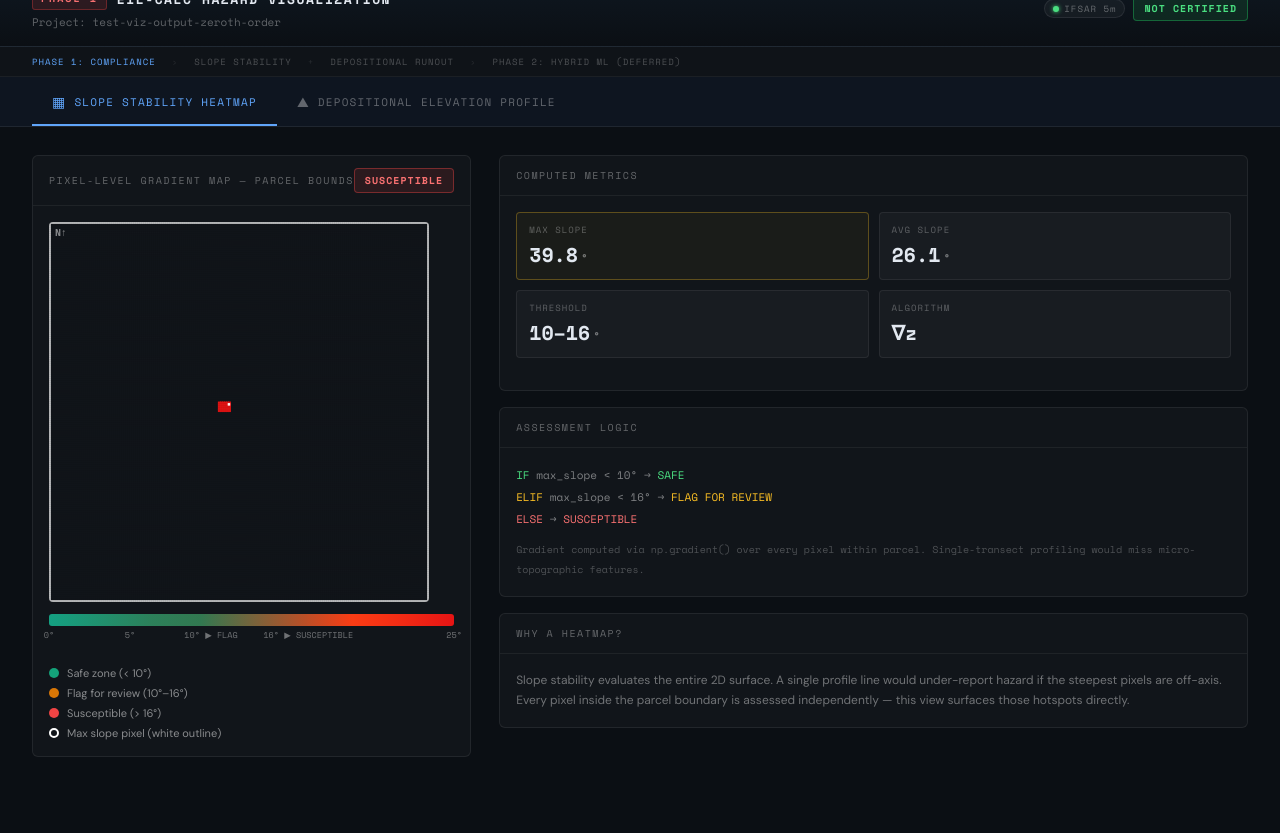
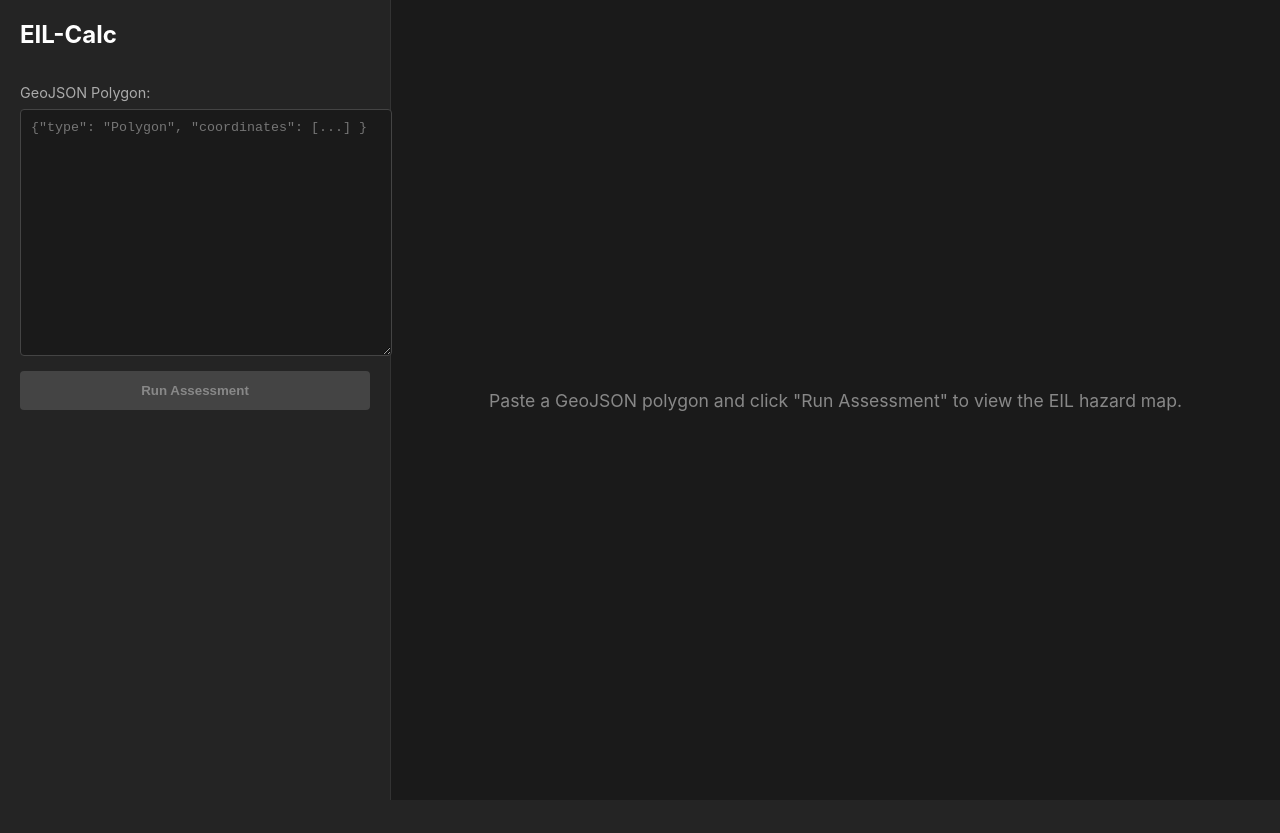
Before and after one commit to alfieprojectsdev/eil-viz, a React (Vite) app: page / in a window 1280 px wide. After the commit the page ends 800 px from the top, so only its background shows below. Built offline with nearby package versions, Linux system fonts and the light colour scheme.

Commit message:
feat: connect React UI to FastAPI

```diff
--- a/src/App.css
+++ b/src/App.css
@@ -5,12 +5,100 @@
   padding: 0;
 }
 
-.app-container {
+.app-layout {
+  display: flex;
   width: 100%;
   height: 100%;
+  background-color: #1a1a1a;
+  color: #fff;
+}
+
+.sidebar {
+  width: 350px;
+  background-color: #242424;
+  padding: 20px;
+  display: flex;
+  flex-direction: column;
+  gap: 15px;
+  border-right: 1px solid #333;
+}
+
+.sidebar h2 {
+  margin-top: 0;
+  font-size: 1.5rem;
+}
+
+.input-group {
+  display: flex;
+  flex-direction: column;
+  gap: 8px;
+}
+
+.input-group label {
+  font-size: 0.9rem;
+  color: #aaa;
+}
+
+.input-group textarea {
+  width: 100%;
+  padding: 10px;
+  background-color: #1a1a1a;
+  border: 1px solid #444;
+  color: #fff;
+  border-radius: 4px;
+  font-family: monospace;
+  resize: vertical;
+}
+
+button {
+  padding: 12px;
+  background-color: #646cff;
+  color: white;
+  border: none;
+  border-radius: 4px;
+  cursor: pointer;
+  font-weight: bold;
+}
+
+button:hover:not(:disabled) {
+  background-color: #535bf2;
+}
+
+button:disabled {
+  background-color: #444;
+  color: #888;
+  cursor: not-allowed;
+}
+
+.error-message {
+  color: #ff4a4a;
+  background-color: rgba(255, 74, 74, 0.1);
+  padding: 10px;
+  border-radius: 4px;
+  font-size: 0.9rem;
+  word-break: break-all;
+}
+
+.main-content {
+  flex: 1;
   display: flex;
   justify-content: center;
   align-items: center;
-  background-color: #1a1a1a;
-  /* Dark theme */
+  overflow: hidden;
+  position: relative;
 }
+
+.viz-container {
+  width: 100%;
+  height: 100%;
+  position: absolute;
+  top: 0;
+  left: 0;
+  bottom: 0;
+  right: 0;
+}
+
+.empty-state {
+  color: #888;
+  font-size: 1.1rem;
+}
--- a/src/App.jsx
+++ b/src/App.jsx
@@ -1,11 +1,87 @@
+import { useState } from 'react'
 import EILViz from './components/EILViz'
-import sampleData from './data/sample_payload.json'
 import './App.css'
 
 function App() {
+  const [geoJsonInput, setGeoJsonInput] = useState('')
+  const [data, setData] = useState(null)
+  const [loading, setLoading] = useState(false)
+  const [error, setError] = useState(null)
+
+  const handleRunAssessment = async () => {
+    try {
+      setLoading(true)
+      setError(null)
+
+      let parsedGeoJson;
+      try {
+        parsedGeoJson = JSON.parse(geoJsonInput)
+      } catch (e) {
+        throw new Error("Invalid JSON format")
+      }
+
+      // If it's a Feature, extract geometry, otherwise assume it's already a Geometry
+      const geometry = parsedGeoJson.type === "Feature" ? parsedGeoJson.geometry : parsedGeoJson;
+
+      const response = await fetch("http://127.0.0.1:8000/api/v1/assess", {
+        method: "POST",
+        headers: {
+          "Content-Type": "application/json"
+        },
+        body: JSON.stringify({
+          project_id: "web-ui-assessment",
+          geometry: geometry,
+          config: { mode: "compliance" }
+        })
+      })
+
+      if (!response.ok) {
+        const errData = await response.json().catch(() => ({}))
+        throw new Error(errData.detail || "Assessment failed")
+      }
+
+      const result = await response.json()
+      setData(result)
+    } catch (err) {
+      setError(err.message)
+    } finally {
+      setLoading(false)
+    }
+  }
+
   return (
-    <div className="app-container">
-      <EILViz data={sampleData} />
+    <div className="app-layout">
+      <div className="sidebar">
+        <h2>EIL-Calc</h2>
+        <div className="input-group">
+          <label>GeoJSON Polygon:</label>
+          <textarea
+            value={geoJsonInput}
+            onChange={(e) => setGeoJsonInput(e.target.value)}
+            placeholder='{"type": "Polygon", "coordinates": [...] }'
+            rows={15}
+          />
+        </div>
+        <button
+          onClick={handleRunAssessment}
+          disabled={loading || !geoJsonInput.trim()}
+        >
+          {loading ? "Computing..." : "Run Assessment"}
+        </button>
+        {error && <div className="error-message">{error}</div>}
+      </div>
+
+      <div className="main-content">
+        {data ? (
+          <div className="viz-container">
+            <EILViz data={data} />
+          </div>
+        ) : (
+          <div className="empty-state">
+            <p>Paste a GeoJSON polygon and click "Run Assessment" to view the EIL hazard map.</p>
+          </div>
+        )}
+      </div>
     </div>
   )
 }
```
